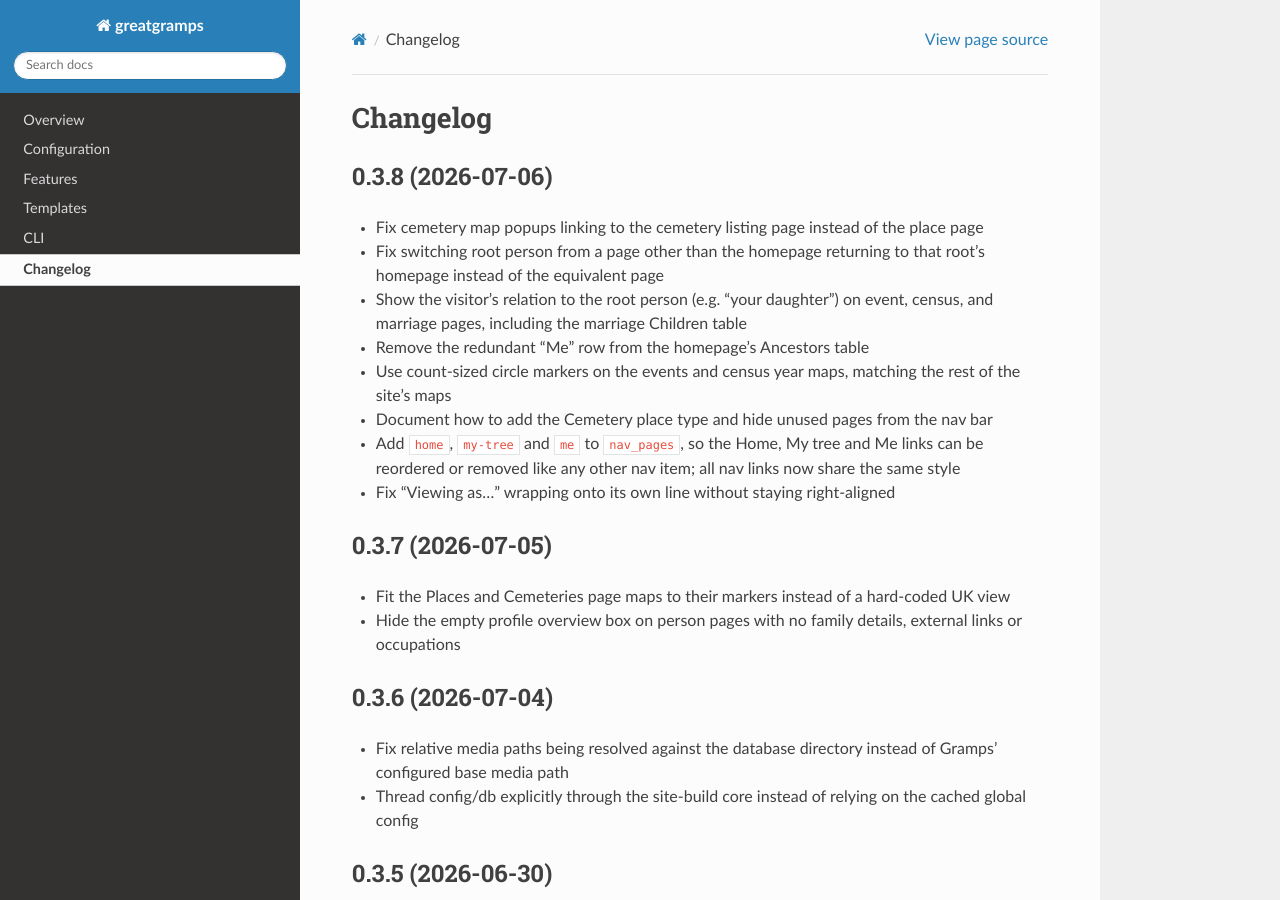
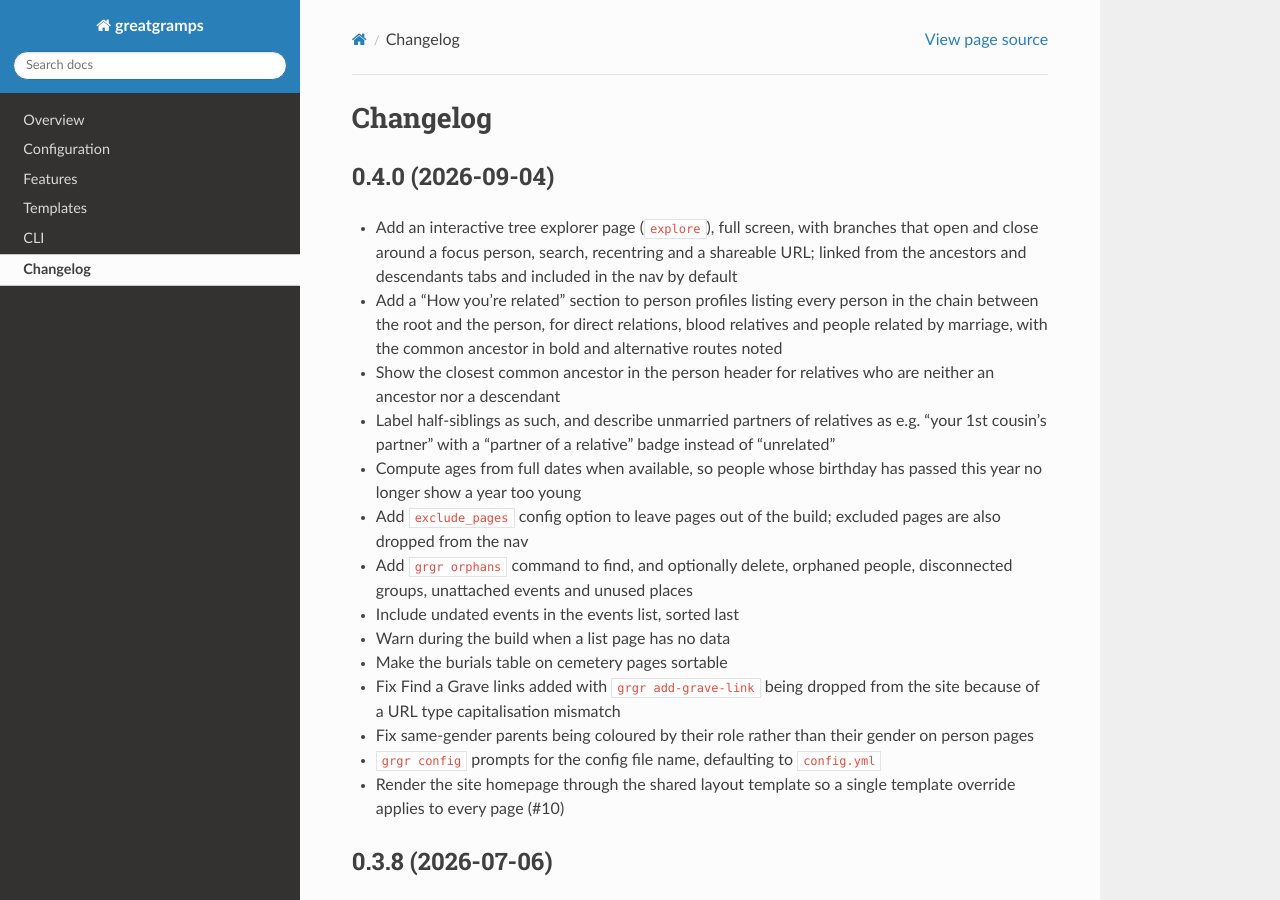
Before and after one commit to bennuttall/greatgramps, a Sphinx documentation site: the page built from docs/changelog/index.rst, in a window 1280 px wide and 900 px high. Built offline with Sphinx 7.4.7 and the Read the Docs theme 3.1.0, drawn with Linux system fonts in a browser that asks for light colours; pages that are not in the unit, such as notebooks, are missing from menus.

Commit message:
Release 0.4.0
Co-Authored-By: Claude Fable 5.1 <noreply@anthropic.com>

```diff
--- a/docs/changelog/index.rst
+++ b/docs/changelog/index.rst
@@ -1,6 +1,35 @@
 =========
 Changelog
 =========
+
+0.4.0 (2026-09-04)
+==================
+
+* Add an interactive tree explorer page (``explore``), full screen, with branches that open and
+  close around a focus person, search, recentring and a shareable URL; linked from the ancestors
+  and descendants tabs and included in the nav by default
+* Add a "How you're related" section to person profiles listing every person in the chain between
+  the root and the person, for direct relations, blood relatives and people related by marriage,
+  with the common ancestor in bold and alternative routes noted
+* Show the closest common ancestor in the person header for relatives who are neither an ancestor
+  nor a descendant
+* Label half-siblings as such, and describe unmarried partners of relatives as e.g. "your 1st
+  cousin's partner" with a "partner of a relative" badge instead of "unrelated"
+* Compute ages from full dates when available, so people whose birthday has passed this year no
+  longer show a year too young
+* Add ``exclude_pages`` config option to leave pages out of the build; excluded pages are also
+  dropped from the nav
+* Add ``grgr orphans`` command to find, and optionally delete, orphaned people, disconnected
+  groups, unattached events and unused places
+* Include undated events in the events list, sorted last
+* Warn during the build when a list page has no data
+* Make the burials table on cemetery pages sortable
+* Fix Find a Grave links added with ``grgr add-grave-link`` being dropped from the site because
+  of a URL type capitalisation mismatch
+* Fix same-gender parents being coloured by their role rather than their gender on person pages
+* ``grgr config`` prompts for the config file name, defaulting to ``config.yml``
+* Render the site homepage through the shared layout template so a single template override
+  applies to every page (#10)
 
 0.3.8 (2026-07-06)
 ==================
--- a/docs/conf.py
+++ b/docs/conf.py
@@ -1,7 +1,7 @@
 from datetime import datetime
 
 
-greatgramps_version = "0.3.8"
+greatgramps_version = "0.4.0"
 
 project = "greatgramps"
 version = greatgramps_version
--- a/docs/features/index.rst
+++ b/docs/features/index.rst
@@ -41,6 +41,8 @@ parents and their children, so you can follow any branch as far as you like with
 page. Click a name for their page, or the centre button to redraw the tree around them. A search
 box jumps to any person, and the current view is kept in the URL so it can be bookmarked or
 shared. The ancestors and descendants tabs on each person link into the explorer centred on them.
+
+`Demo <https://gramps.bennuttall.com/I0000/explore/>`_
 
 People
 ======
--- a/docs/index.rst
+++ b/docs/index.rst
@@ -7,7 +7,8 @@ A static site generator for `Gramps <https://www.gramps-project.org>`_ family tr
 greatgramps reads a Gramps database and builds a browsable static website from it. Each person in
 the tree gets their own page with biographical details, family relationships, events, photos, and a
 relationship label showing how they connect to a chosen root person. The site also includes index
-pages for people, places, events, census records, birthdays, and surnames.
+pages for people, places, events, census records, birthdays, and surnames, and an interactive tree
+explorer for opening up and closing off branches of the whole tree.
 
 The site is built from the point of view of one or more root people — typically the living members
 of a family who each want to browse the tree as themselves. Each root person gets their own section
--- a/pyproject.toml
+++ b/pyproject.toml
@@ -1,6 +1,6 @@
 [project]
 name = "greatgramps"
-version = "0.3.8"
+version = "0.4.0"
 description = "Family tree static site generator for Gramps databases"
 authors = [
     { name = "Ben Nuttall", email = "ben@bennuttall.com" }
```
